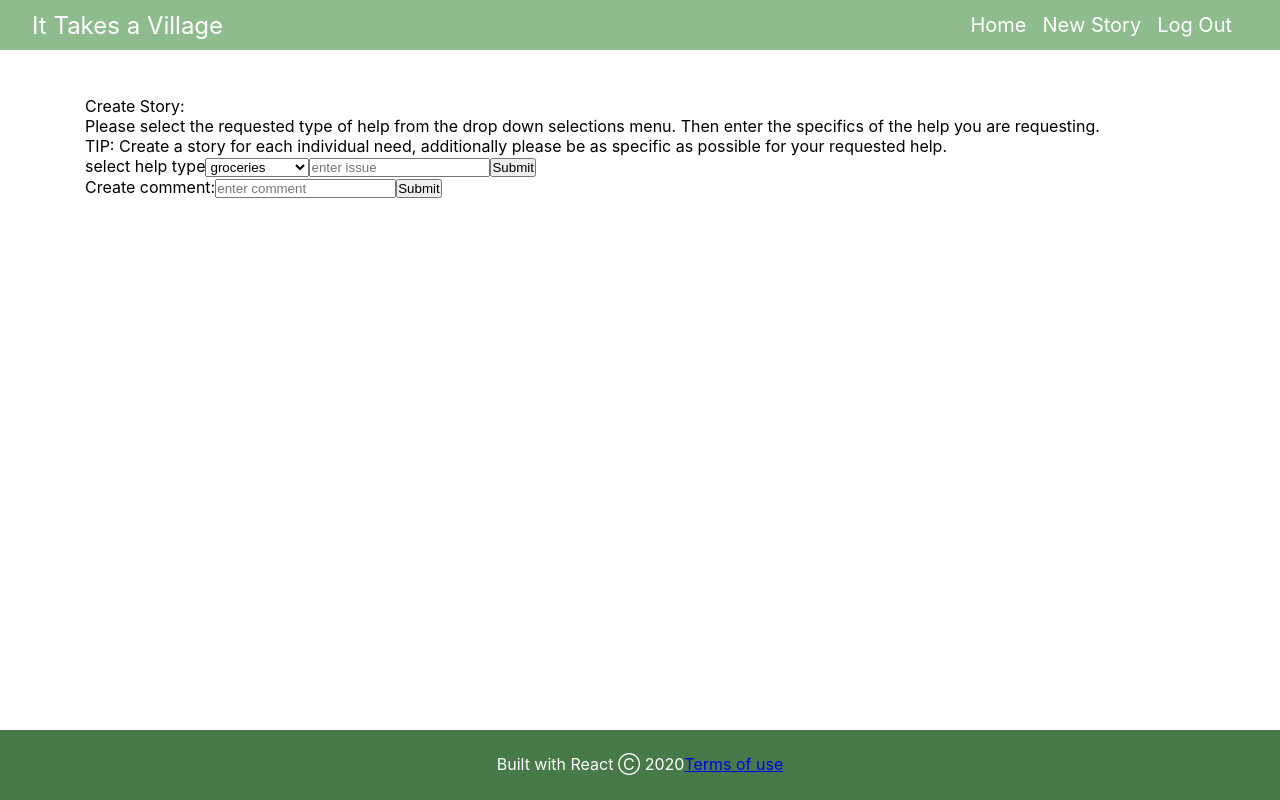
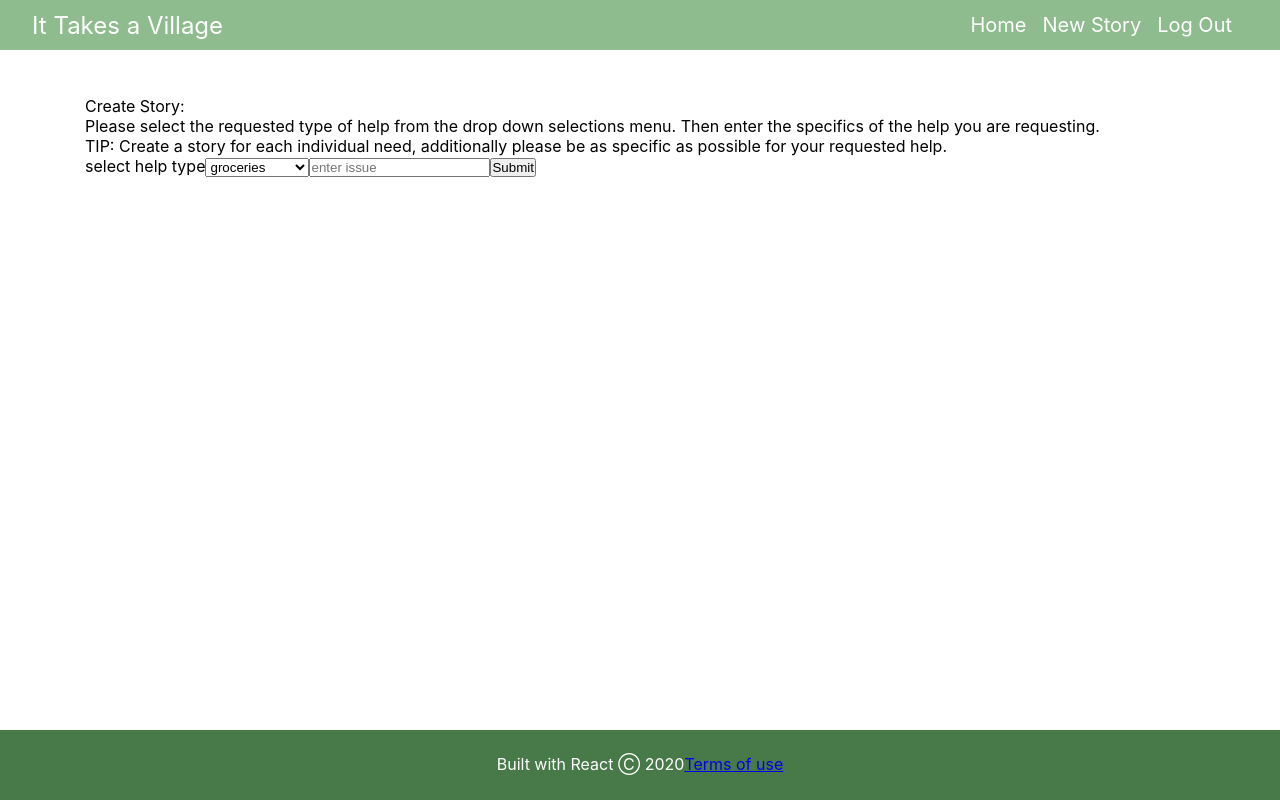
Before and after one commit to brendenrdowd/itTakesAVillage-client, a React (Create React App) app: page /create in a window 1280 px wide. Built offline with nearby package versions, Linux system fonts and the light colour scheme.

Commit message:
auth failed

```diff
--- a/src/routes/CreateStoryPage/CreateStoryPage.js
+++ b/src/routes/CreateStoryPage/CreateStoryPage.js
@@ -7,7 +7,6 @@ class CreateStoryPage extends Component {
     return (
       <div>
         <CreateStoryForm history={this.props.history} />
-        <CreateCommentForm history={this.props.history}/>
       </div>
     );
   }
```
